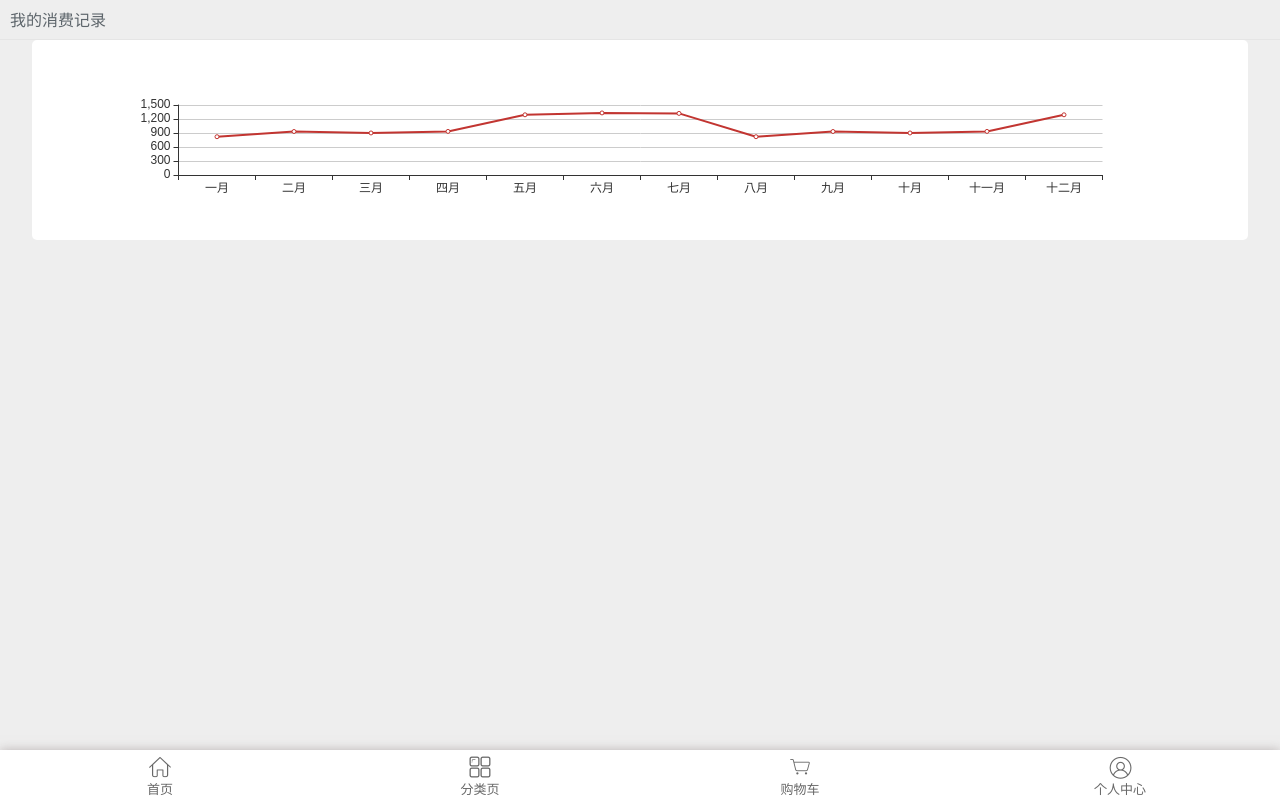
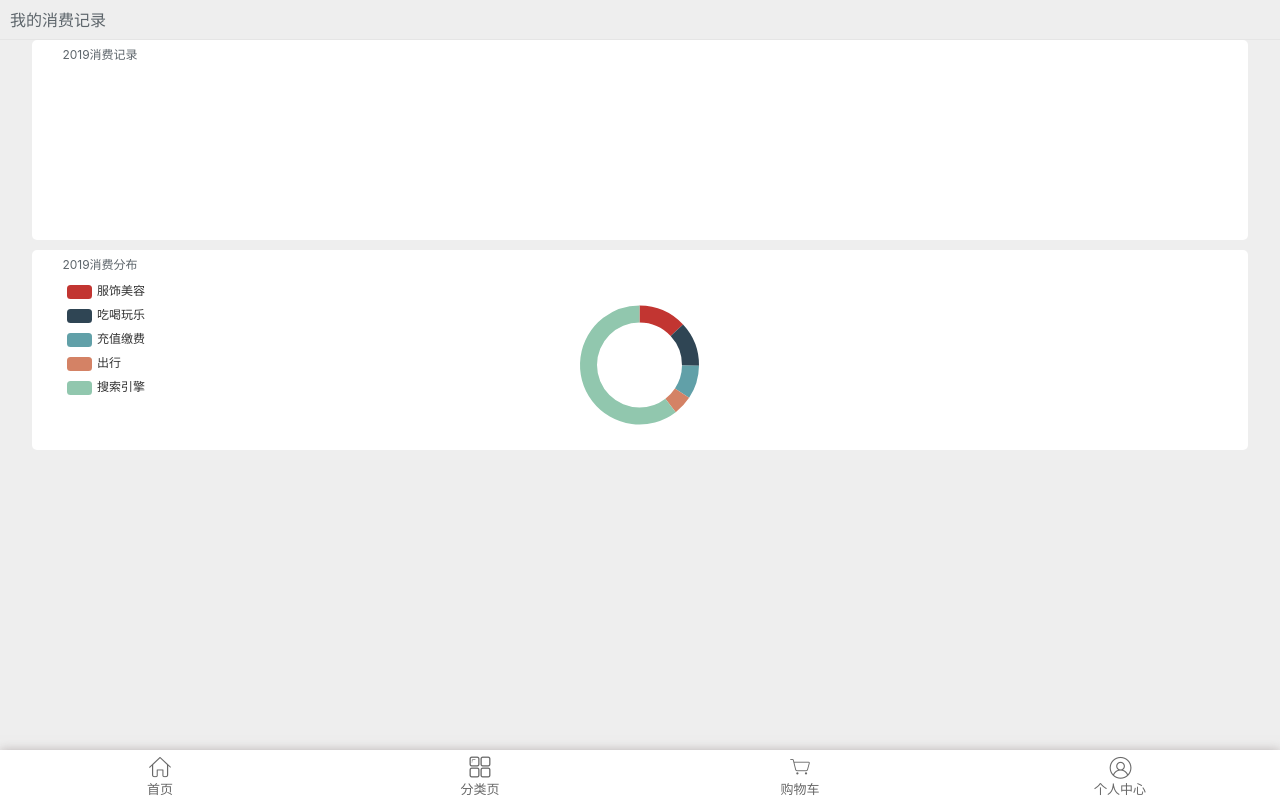
Before and after one commit to xuuhf/taoMall, a Vue app: page /#/record in a window 1280 px wide. Built offline with nearby package versions, Linux system fonts and the light colour scheme.

Commit message:
* 饼图

```diff
--- a/src/pages/personal/record.vue
+++ b/src/pages/personal/record.vue
@@ -3,8 +3,13 @@
         <com-header class="comheader">
             <div class="user-header" slot="left">我的消费记录</div>
         </com-header>
-        <div class="echarts-box">
+        <div class="line-echarts-box">
+            <div class="line-title">2019消费记录</div>
             <div class="lineChart" ref="lineChart"></div>
+        </div>
+        <div class="pie-echarts-box">
+            <div class="pie-title">2019消费分布</div>
+            <div class="pieChart" ref="pieChart"></div>
         </div>
     </div>
 </template>
@@ -21,7 +26,8 @@ export default {
         }
     },
     mounted () {
-        this.orderRecord()
+        // this.orderRecord()
+        this.payRecord()
     },
     methods: {
         orderRecord () {
@@ -40,6 +46,54 @@ export default {
                 }]
             })
             lineChart.setOption(option)
+        },
+        payRecord () {
+            let pieChart = this.$echarts.init(this.$refs.pieChart)
+            let option = {
+                tooltip: {
+                    trigger: 'item',
+                    formatter: "{a} <br/>{b}: {c} ({d}%)"
+                },
+                legend: {
+                    orient: 'vertical',
+                    x: 'left',
+                    data:['服饰美容','吃喝玩乐','充值缴费','出行','搜索引擎']
+                },
+                series: [
+                    {
+                        name:'访问来源',
+                        type:'pie',
+                        radius: ['50%', '70%'],
+                        avoidLabelOverlap: false,
+                        label: {
+                            normal: {
+                                show: false,
+                                position: 'center'
+                            },
+                            emphasis: {
+                                show: true,
+                                textStyle: {
+                                    fontSize: '30',
+                                    fontWeight: 'bold'
+                                }
+                            }
+                        },
+                        labelLine: {
+                            normal: {
+                                show: false
+                            }
+                        },
+                        data:[
+                            {value:335, name:'服饰美容'},
+                            {value:310, name:'吃喝玩乐'},
+                            {value:234, name:'充值缴费'},
+                            {value:135, name:'出行'},
+                            {value:1548, name:'搜索引擎'}
+                        ]
+                    }
+                ]
+            }
+            pieChart.setOption(option)
         }
     }
 }
@@ -47,25 +101,42 @@ export default {
 
 <style lang="scss" scoped>
 @import "../../assets/scss/mixin";
+.record {
+    width: 100%;
+    display: flex;
+    flex-direction: column;
+    @include flex-aronud();
+}
 .comheader {
     height: 40px;
     border-bottom: 1px solid #e5e5e5;
 }
-.echarts-box {
+.pie-echarts-box,
+.line-echarts-box {
     width: 95%;
     height: 200px;
     background-color: #fff;
     border-radius: 5px;
     @include flex-aronud();
+    flex-direction: column;
+    margin-bottom: 10px;
+}
+.pie-title,
+.line-title {
+    width: 95%;
+    height: 30px;
+    line-height: 30px;
+    font-size: 12px;
     margin: 0 auto;
 }
+.pieChart,
 .lineChart {
     width: 95%;
     height: 190px;
     margin: 0 auto;
     @include flex-aronud();
 }
-.pie-echarts-box {
+// .pie-echarts-box {
 
-}
+// }
 </style>
```
